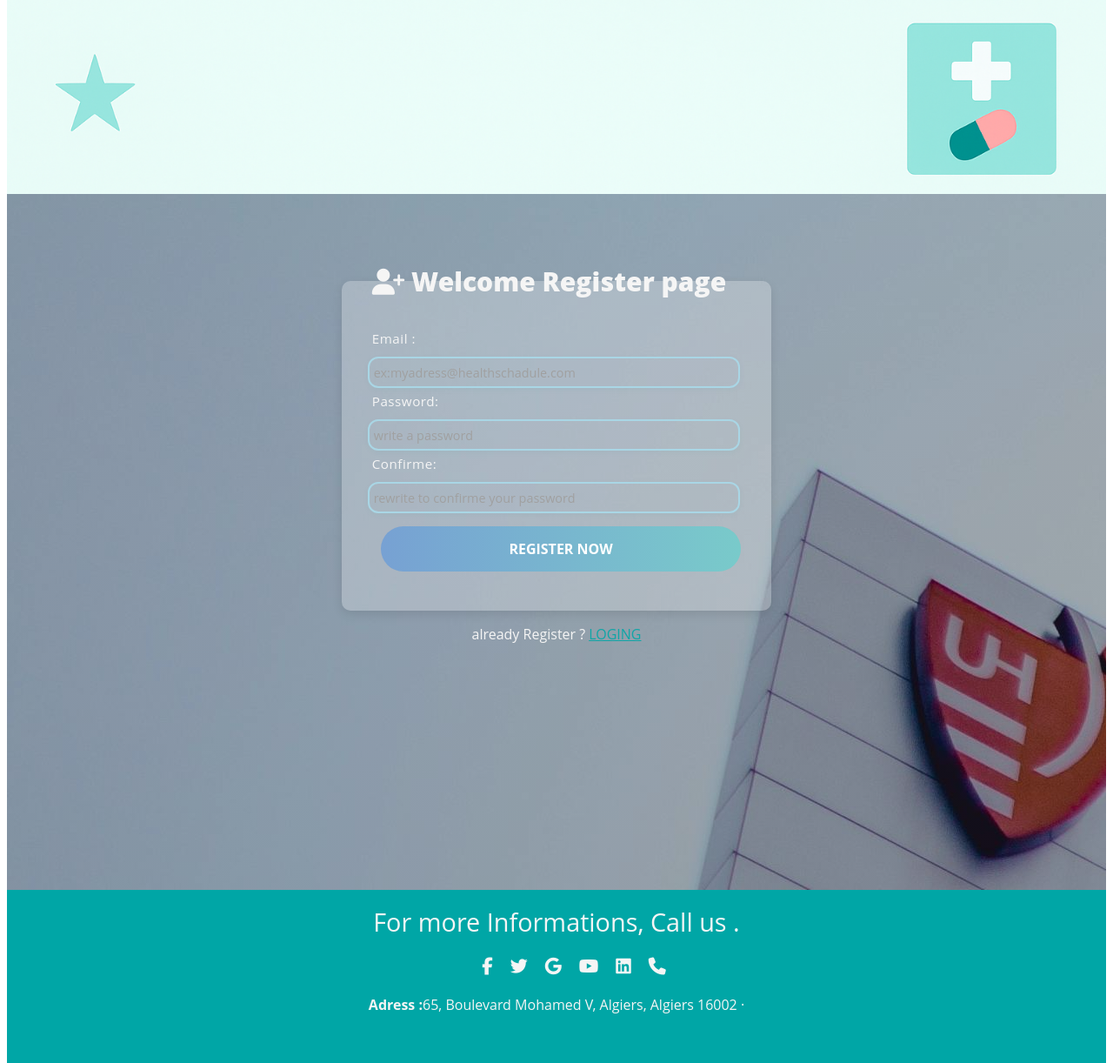
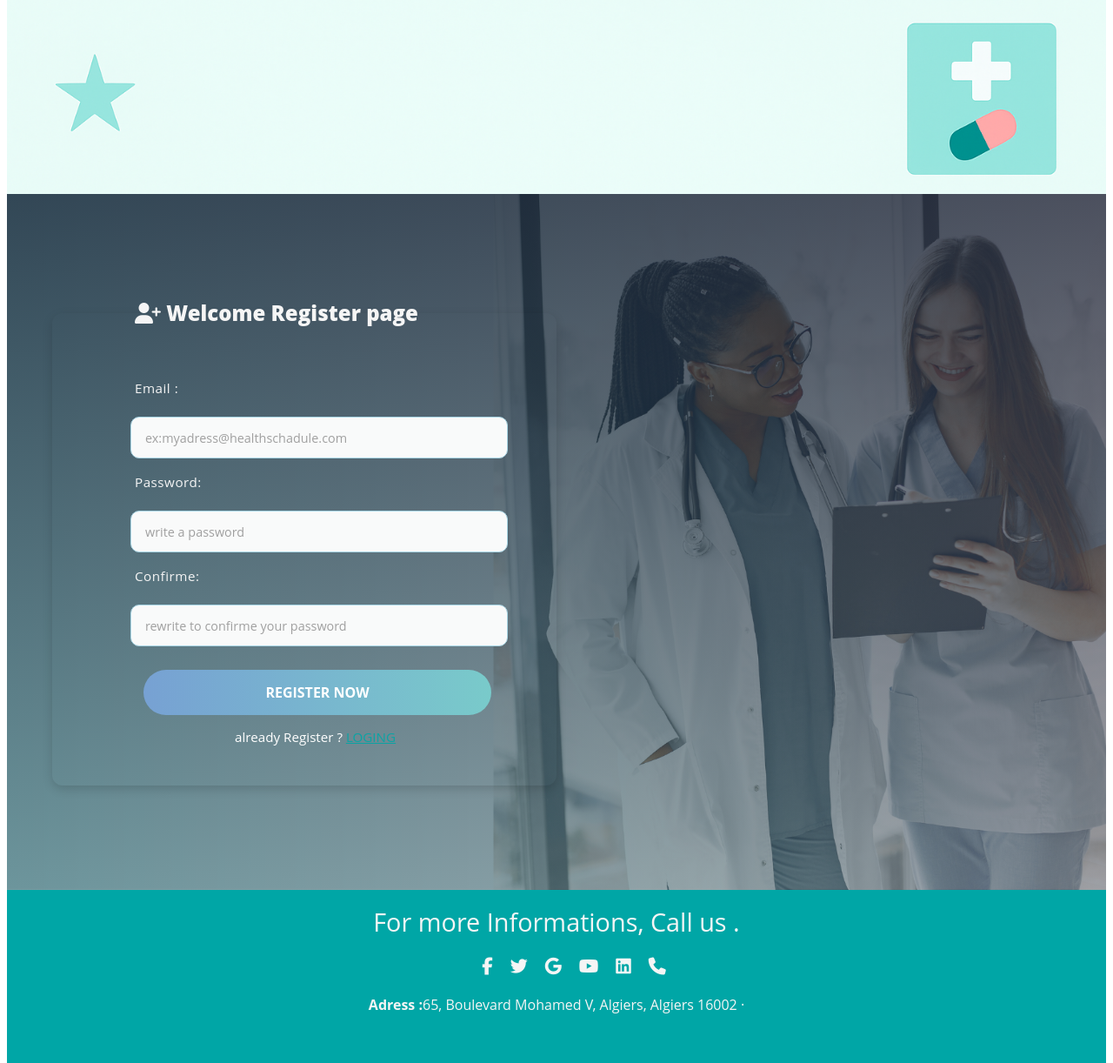
Before and after one commit to sihem2001/HealthSchedule, a PHP site: page /php/register.php in a window 1280 px wide. Shown: the part 666-1888 px from the top of the page at 87% size. Run offline with PHP 8.4, Linux system fonts and the light colour scheme; grey boxes are pictures that could not be loaded.

Commit message:
register page finale css

```diff
--- a/css/register.css
+++ b/css/register.css
@@ -21,33 +21,37 @@
 }
 /* start the form regestir */
 .registerPage {
-  background-image: linear-gradient(rgba(4, 9, 30, 0.276), rgba(4, 9, 30, 0.322)), url(images/clinic.jpg);
-  height: 10px;
-  padding-top: 80px;
+  background-image: linear-gradient(rgba(4, 9, 30, 0.7), rgba(4, 9, 30, 0.324)),
+    url(images/clinic.png);
+  background-position: center;
+  background-size: cover;
+  background-repeat: no-repeat;
+  min-height: 100vh;
 
   display: flex;
-  flex-direction: column;
   align-items: center;
+  justify-content: flex-start;
 
-  min-height: 100vh;
-  width: 100%;
+  padding-left: 50px;
   box-sizing: border-box;
 }
 .fieldset {
-  background-color: #fefdfd3f;
-  padding-left: 30px;
-  padding-top: 30px;
-  padding-right: 50px;
-  padding-bottom: 30px;
-  border-radius: 10px;
-  box-shadow: 0 4px 12px rgba(0, 0, 0, 0.1);
+  padding: 30px 90px;
+  border-radius: 12px;
+  box-shadow: 0 4px 12px rgba(0, 0, 0, 0.15);
   border: none;
+  max-width: 400px;
+  width: 100%;
+  color: #333;
 }
 .fieldset legend {
   font-weight: 900;
   font-size: 30px;
   padding-left: 5px;
   color: #f5f5f5;
+
+  margin-bottom: 25px;
+  font-size: 1.5rem;
 }
 .fieldset legend i {
   color: #f5f5f5;
@@ -65,15 +69,15 @@ input[type="email"],
 input[type="password"] {
   width: 100%;
   padding: 12px 16px;
-  border: 2px solid #a9d6e5;
-  border-radius: 12px;
-  background-color: #42424200;
+  margin: 12px 0;
+  border: 1.5px solid #a9d6e5;
+  border-radius: 10px;
+  background-color: #f9fafa;
   font-size: 1rem;
-  color: #2f4f4f;
-  transition: border-color 0.3s ease, box-shadow 0.3s ease;
-  box-shadow: 0 2px 6px rgba(0, 166, 166, 0.05);
-  padding: 5px;
+  outline: none;
+  transition: 0.3s ease;
 }
+
 input[type="email"]::placeholder,
 input[type="password"]::placeholder {
   color: #a0a0a0;
@@ -83,6 +87,7 @@ input[type="email"]:focus,
 input[type="password"]:focus {
   outline: none;
   border-color: #00a6a6;
+  color: black;
   box-shadow: 0 0 0 4px rgba(0, 166, 166, 0.15);
 }
 .email {
@@ -128,7 +133,10 @@ button:hover {
 }
 /* already have account or new account */
 .newAccount {
-  color: #f5f5f5;
+  left: 80px;
+  color: #ffffff;
+  font-size: 0.95rem;
+  padding-left: 120px;
 }
 .newAccount a {
   color: #00a6a6e6;
--- a/php/register.php
+++ b/php/register.php
@@ -71,9 +71,11 @@ if ($_SERVER['REQUEST_METHOD'] === 'POST'){
         <input type="password" name="confirm_password" placeholder="rewrite to confirme your password" required><br>
         <button type="submit">Register Now</button>
     </form>
+    <!-- case where user already existe -->
+      <p class="newAccount">already Register ? <a href="login.php">LOGING</a></p>
     </fieldset>
-<!-- case where user already existe -->
-  <p class="newAccount">already Register ? <a href="login.php">LOGING</a></p>
+
+
 </section>
 <!-- footer part -->
     <footer class="footer-section">
```
Also changed, not shown: css/images/clinic.jpg (deleted), css/images/clinic.png (added).
